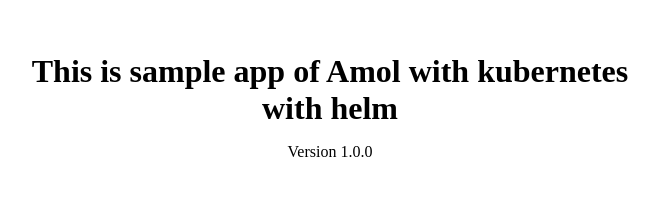
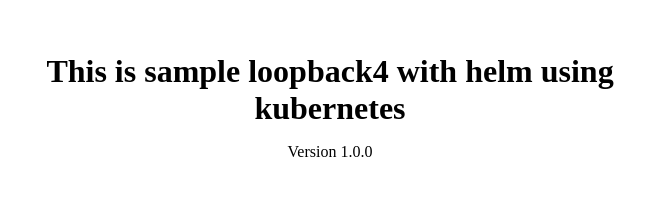
Before and after one commit to gaikwadamolraj/loopback4-nodejs, a website: page public/index.html in a window 1280 px wide. Shown: the part 239-445 px from the top of the page, without its empty margins (310-969 px from the left). Drawn offline with Linux system fonts and the light colour scheme.

Commit message:
Updated message

```diff
--- a/public/index.html
+++ b/public/index.html
@@ -59,7 +59,7 @@
 
 <body>
   <div class="info">
-    <h1>This is sample app of Amol with kubernetes with helm</h1>
+    <h1>This is sample loopback4 with helm using kubernetes</h1>
     <p>Version 1.0.0</p>
 
     <h3>OpenAPI spec: <a href="/openapi.json">/openapi.json</a></h3>
```
